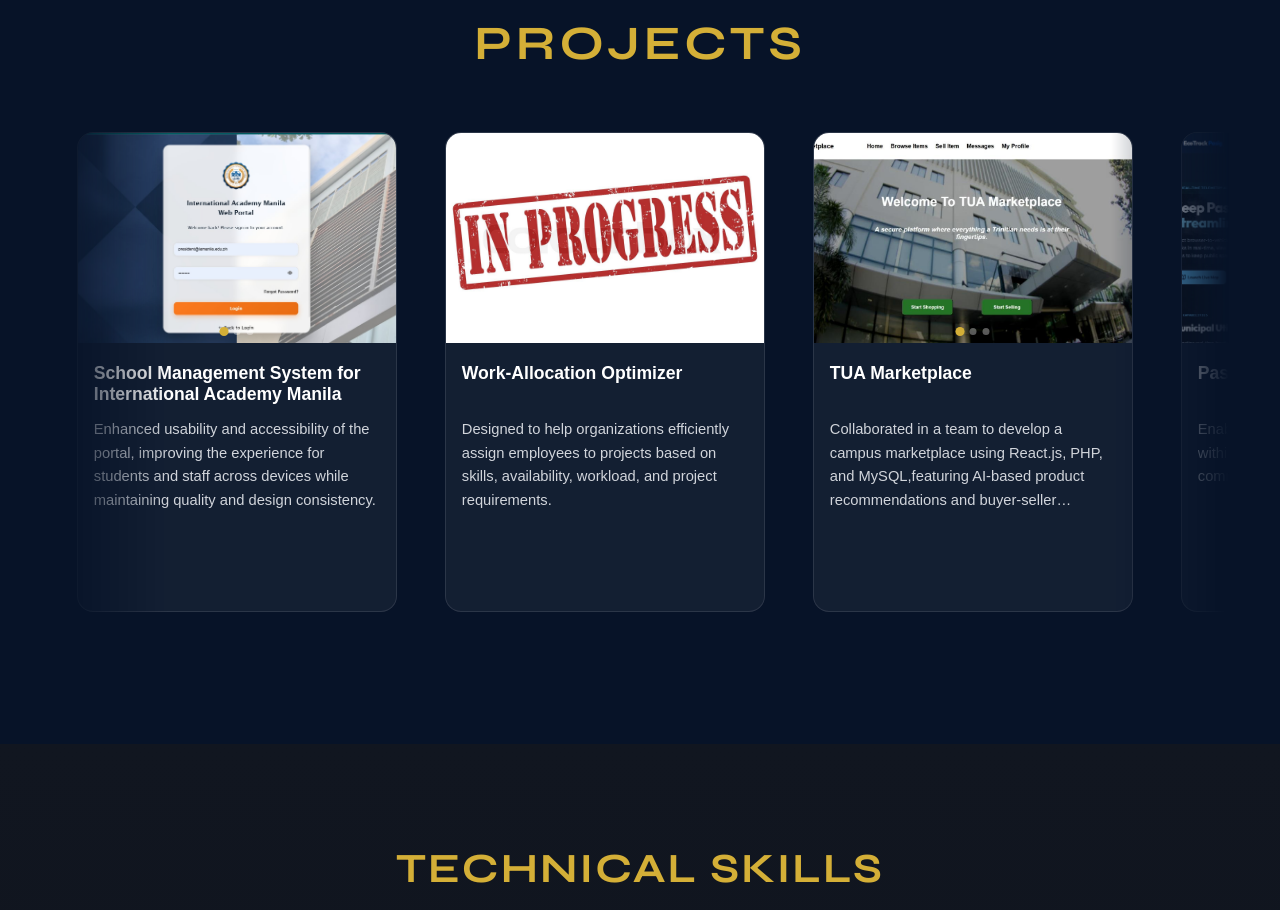
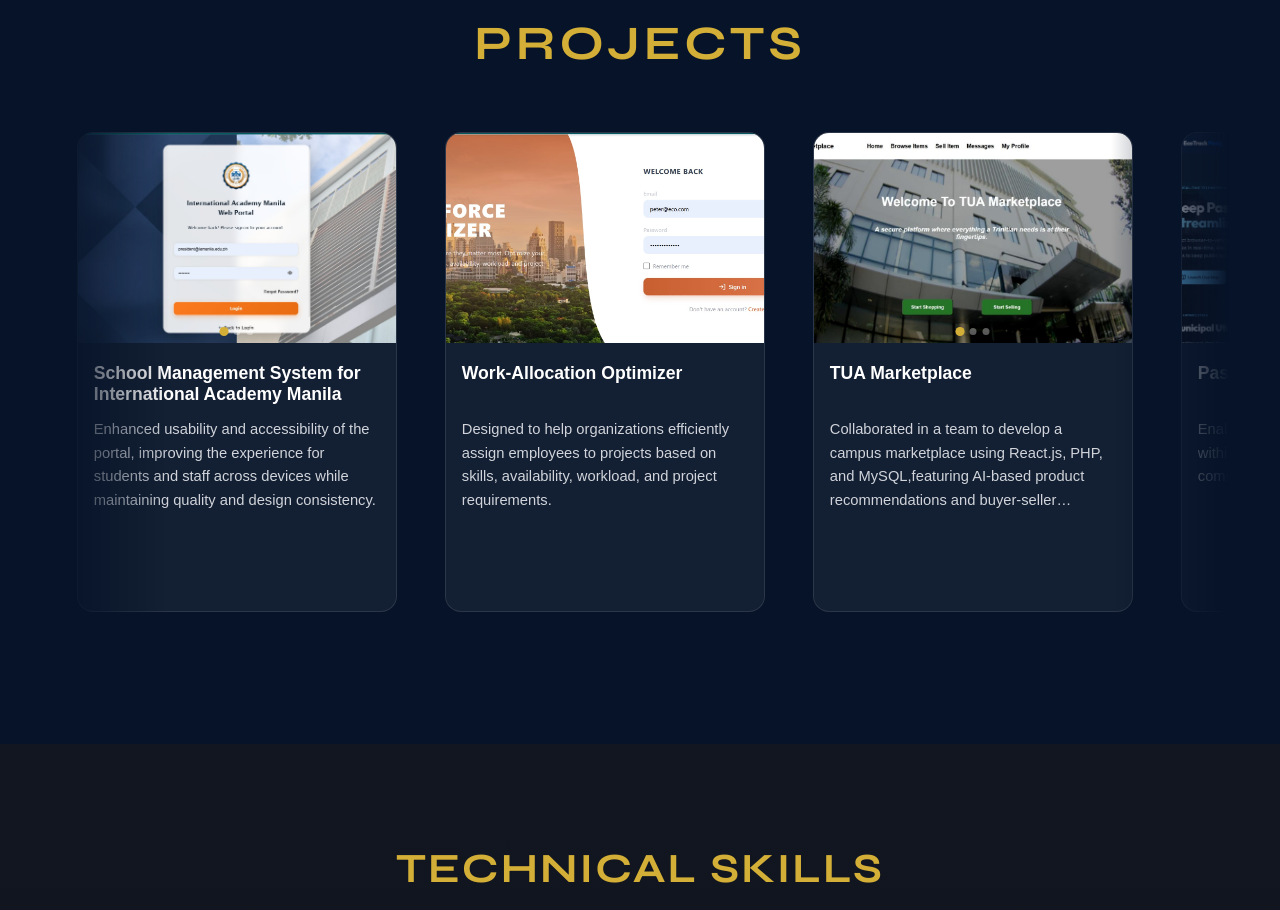
Before and after one commit to Pjdell/Peter-portfolio, a React (Create React App) app: page / in a window 1280 px wide. Shown: the part 1800-2710 px from the top of the page. Built offline with nearby package versions, Linux system fonts and the light colour scheme.

Commit message:
work opt

```diff
--- a/src/components/Projects.js
+++ b/src/components/Projects.js
@@ -120,7 +120,7 @@
     {
       title: "Work-Allocation Optimizer",
       images: [
-        asset('/inprogress.jpg'),
+        asset('/workopt.jpg'),
       ],
       description: "Designed to help organizations efficiently assign employees to projects based on skills, availability, workload, and project requirements. "
     },
```
Also changed, not shown: public/workopt.jpg (added).
